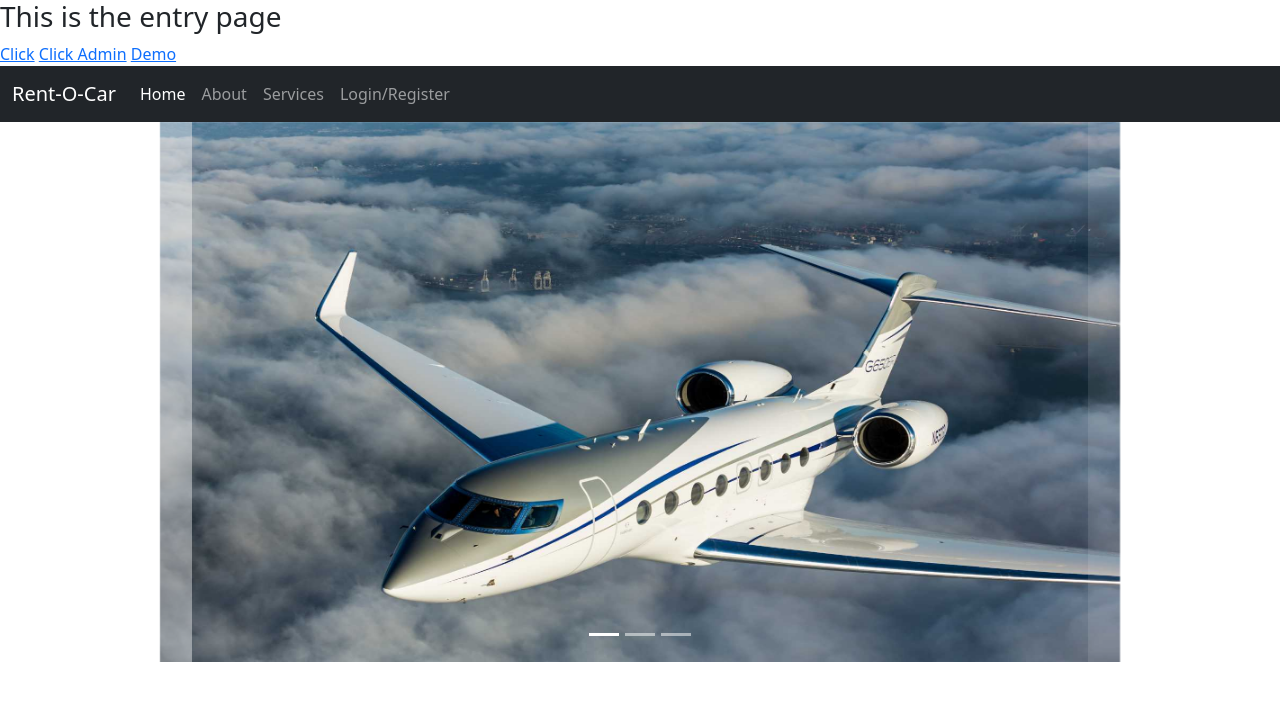
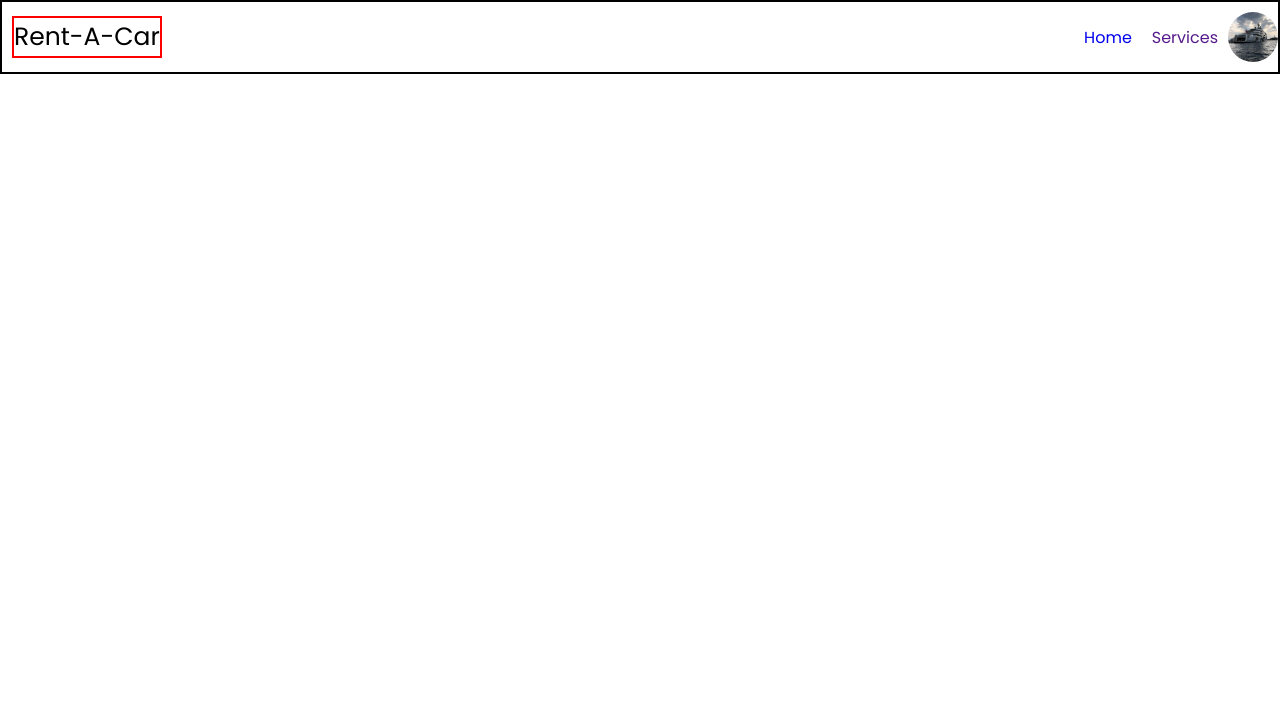
Before and after one commit to ankit-suman-07/Car-Rental-Assignment-V2, a PHP site: page / in a window 1280 px wide. Shown: the top 701 px of the page. Run offline with PHP 8.4, Linux system fonts and the light colour scheme.

Commit message:
Added index.php and modified css

```diff
--- a/css/style.css
+++ b/css/style.css
@@ -3,133 +3,44 @@
 *{
    font-family: 'Poppins', sans-serif;
    margin:0; padding:0;
-   box-sizing: border-box;
-   outline: none; border:none;
+   /* box-sizing: border-box; */
+   /* outline: none; border:none; */
    text-decoration: none;
 }
 
-.container{
-   min-height: 100vh;
-   display: flex;
-   align-items: center;
-   justify-content: center;
-   padding:20px;
-   padding-bottom: 60px;
+nav {
+    border: 2px solid black;
+    height: 70px;
+    display: flex;
+    justify-content: space-between;
+    align-items: center;
 }
 
-.container .content{
-   text-align: center;
+.logo {
+    border: 2px solid red;
+    margin-left: 10px;
+    font-size: 25px;
 }
 
-.container .content h3{
-   font-size: 30px;
-   color:#333;
+.links {
+    /* border: 2px solid red; */
+    display: flex;
+    align-items: center;
 }
 
-.container .content h3 span{
-   background: crimson;
-   color:#fff;
-   border-radius: 5px;
-   padding:0 15px;
+.links a {
+    margin: 0 10px 0 10px;
 }
 
-.container .content h1{
-   font-size: 50px;
-   color:#333;
+.profile {
+    /* border: 2px solid blue; */
+    width: 50px;
+    height: 50px;
 }
 
-.container .content h1 span{
-   color:crimson;
+.profile img {
+    width: 100%;
+    height: 100%;
+    object-fit: cover;
+    border-radius: 50%;
 }
-
-.container .content p{
-   font-size: 25px;
-   margin-bottom: 20px;
-}
-
-.container .content .btn{
-   display: inline-block;
-   padding:10px 30px;
-   font-size: 20px;
-   background: #333;
-   color:#fff;
-   margin:0 5px;
-   text-transform: capitalize;
-}
-
-.container .content .btn:hover{
-   background: crimson;
-}
-
-.form-container{
-   min-height: 100vh;
-   display: flex;
-   align-items: center;
-   justify-content: center;
-   padding:20px;
-   padding-bottom: 60px;
-   background: #eee;
-}
-
-.form-container form{
-   padding:20px;
-   border-radius: 5px;
-   box-shadow: 0 5px 10px rgba(0,0,0,.1);
-   background: #fff;
-   text-align: center;
-   width: 500px;
-}
-
-.form-container form h3{
-   font-size: 30px;
-   text-transform: uppercase;
-   margin-bottom: 10px;
-   color:#333;
-}
-
-.form-container form input,
-.form-container form select{
-   width: 100%;
-   padding:10px 15px;
-   font-size: 17px;
-   margin:8px 0;
-   background: #eee;
-   border-radius: 5px;
-}
-
-.form-container form select option{
-   background: #fff;
-}
-
-.form-container form .form-btn{
-   background: #fbd0d9;
-   color:crimson;
-   text-transform: capitalize;
-   font-size: 20px;
-   cursor: pointer;
-}
-
-.form-container form .form-btn:hover{
-   background: crimson;
-   color:#fff;
-}
-
-.form-container form p{
-   margin-top: 10px;
-   font-size: 20px;
-   color:#333;
-}
-
-.form-container form p a{
-   color:crimson;
-}
-
-.form-container form .error-msg{
-   margin:10px 0;
-   display: block;
-   background: crimson;
-   color:#fff;
-   border-radius: 5px;
-   font-size: 20px;
-   padding:10px;
-}
--- a/index.php
+++ b/index.php
@@ -3,70 +3,23 @@
 <head>
     <meta charset="UTF-8">
     <meta name="viewport" content="width=device-width, initial-scale=1.0">
-    <link href="https://cdn.jsdelivr.net/npm/bootstrap@5.0.2/dist/css/bootstrap.min.css" rel="stylesheet" integrity="sha384-EVSTQN3/azprG1Anm3QDgpJLIm9Nao0Yz1ztcQTwFspd3yD65VohhpuuCOmLASjC" crossorigin="anonymous">
+    <link rel="stylesheet" href="css/style.css">
     <title>Document</title>
 </head>
 <body>
-    <h3>This is the entry page</h3>
-    <a href="login_form.php">Click</a>
-    <a href="admin_page.php">Click Admin</a>
-    <a href="demo.php">Demo</a>
-
-    <nav class="navbar navbar-expand-lg navbar-dark bg-dark">
-        <div class="container-fluid">
-            <a class="navbar-brand" href="#">Rent-O-Car</a>
-            <button class="navbar-toggler" type="button" data-bs-toggle="collapse" data-bs-target="#navbarSupportedContent" aria-controls="navbarSupportedContent" aria-expanded="false" aria-label="Toggle navigation">
-                <span class="navbar-toggler-icon"></span>
-            </button>
-
-            <div class="collapse navbar-collapse" id="navbarSupportedContent">
-                <ul class="navbar-nav me-auto mb-2 mb-lg-0">
-                    <li class="nav-item">
-                        <a class="nav-link active" aria-current="page" href="#">Home</a>
-                    </li>
-                    <li class="nav-item">
-                        <a class="nav-link" href="#">About</a>
-                    </li>
-                    <li class="nav-item">
-                        <a class="nav-link" href="#">Services</a>
-                    </li>
-                    <li class="nav-item">
-                        <a class="nav-link" href="#">Login/Register</a>
-                    </li>
-                </ul>
+    <nav>
+        <div class="logo" >
+            Rent-A-Car
+        </div>
+        <div class="links" >
+            <a href="#">Home</a>
+            <a href="">Services</a>
+            <div class="profile" >
+                <img src="assets/img_24.jpg" alt="">
             </div>
         </div>
+
     </nav>
 
-    <div id="carouselExampleIndicators" class="carousel slide" data-bs-ride="carousel">
-        <div class="carousel-indicators">
-            <button type="button" data-bs-target="#carouselExampleIndicators" data-bs-slide-to="0" class="active" aria-current="true" aria-label="Slide 1"></button>
-            <button type="button" data-bs-target="#carouselExampleIndicators" data-bs-slide-to="1" aria-label="Slide 2"></button>
-            <button type="button" data-bs-target="#carouselExampleIndicators" data-bs-slide-to="2" aria-label="Slide 3"></button>
-        </div>
-        <div class="carousel-inner">
-            <div class="carousel-item active">
-                <img src="assets/img_23.jpg" class="d-block mx-auto" width="960px" height="540px" >
-            </div>
-            <div class="carousel-item">
-                <img src="assets/img_23.jpg" class="d-block mx-auto" width="960px" height="540px" >
-            </div>
-            <div class="carousel-item">
-                <img src="assets/img_23.jpg" class="d-block mx-auto" width="960px" height="540px" >
-            </div>
-        </div>
-        <button class="carousel-control-prev" type="button" data-bs-target="#carouselExampleIndicators" data-bs-slide="prev" style="background-color: rgba(255, 255, 255, 0.8);" >
-            <span class="carousel-control-prev-icon" aria-hidden="true"></span>
-            <span class="visually-hidden">Previous</span>
-        </button>
-        <button class="carousel-control-next" type="button" data-bs-target="#carouselExampleIndicators" data-bs-slide="next" style="background-color: rgba(255, 255, 255, 0.2);" >
-            <span class="carousel-control-next-icon" aria-hidden="true"></span>
-            <span class="visually-hidden">Next</span>
-        </button>
-    </div>
-
-    <!-- This is the script -->
-    <script src="https://cdn.jsdelivr.net/npm/@popperjs/core@2.9.2/dist/umd/popper.min.js" integrity="sha384-IQsoLXl5PILFhosVNubq5LC7Qb9DXgDA9i+tQ8Zj3iwWAwPtgFTxbJ8NT4GN1R8p" crossorigin="anonymous"></script>
-    <script src="https://cdn.jsdelivr.net/npm/bootstrap@5.0.2/dist/js/bootstrap.min.js" integrity="sha384-cVKIPhGWiC2Al4u+LWgxfKTRIcfu0JTxR+EQDz/bgldoEyl4H0zUF0QKbrJ0EcQF" crossorigin="anonymous"></script>
 </body>
 </html>
```
